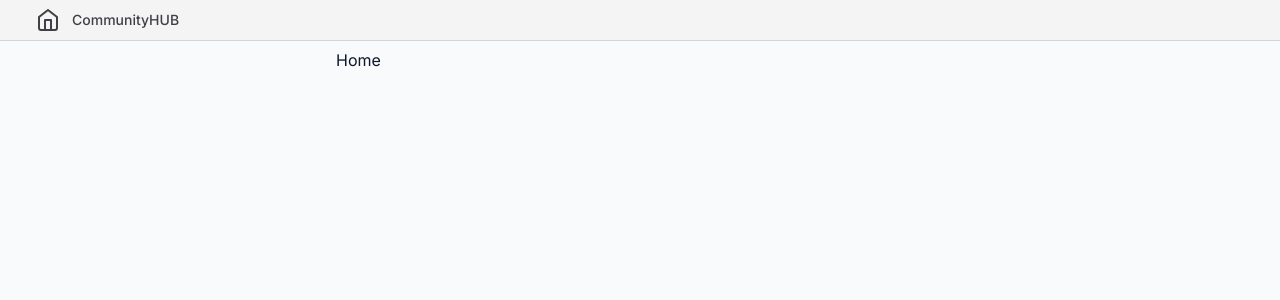
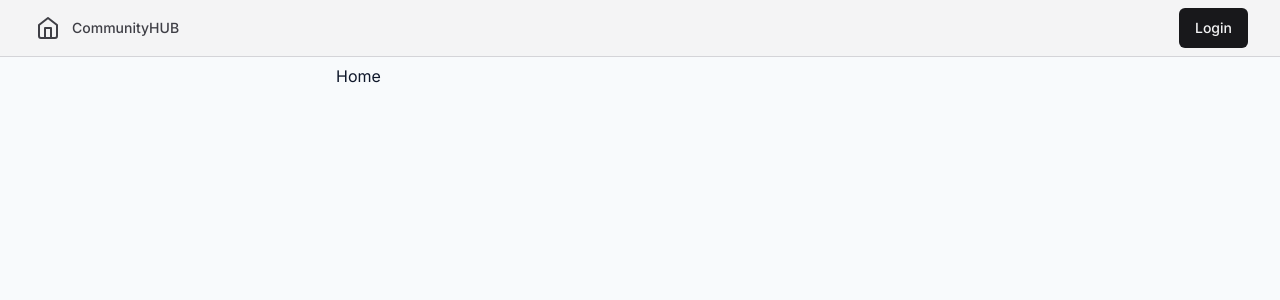
Before and after one commit to milan-lakhani/community-hub, a Next.js app: page / in a window 1280 px wide. Shown: the top 300 px of the page. Built offline with nearby package versions, Linux system fonts and the light colour scheme.

Commit message:
chore: add login to nav

```diff
--- a/src/app/layout.tsx
+++ b/src/app/layout.tsx
@@ -19,7 +19,7 @@ export default function RootLayout({
     <html lang='en' className={cn('bg-white text-slate-800 antialiased light', inter.className)}>
       <body className='min-h-screen bg-slate-50 antialiased'>
         <Navbar />
-        <div className="container max-w-2xl mx-auto h-full pt-12">
+        <div className="container max-w-2xl mx-auto h-full pt-16">
           {children}
         </div>
       </body>
--- a/src/components/Navbar.tsx
+++ b/src/components/Navbar.tsx
@@ -1,14 +1,23 @@
 import Link from "next/link"
 import { Icons } from "./Icons"
+import { buttonVariants } from "./ui/Button"
 
 const Navbar = () => {
     return (
         <>
             <div className="fixed top-0 inset-x-0 h-fit bg-zinc-100 border-b border-zinc-300 z-[10] py-2">
                 <div className="container max-w-7xl h-hull mx-auto flex items-center justify-between gap-2">
+                    {/* Logo */}
                     <Link href="/" className="flex gap-2 items-center">
                         <Icons.logo className="h-8 w-8 sm:h-6 sm-w-6 text-zinc-700" />
                         <p className="hidden text-zinc-700 text-sm font-medium md:block">CommunityHUB</p>
+                    </Link>
+
+                    {/* Searchbar */}
+
+                    {/* Auth */}
+                    <Link className={buttonVariants()} href="/login">
+                        Login
                     </Link>
                 </div>
             </div>
```
